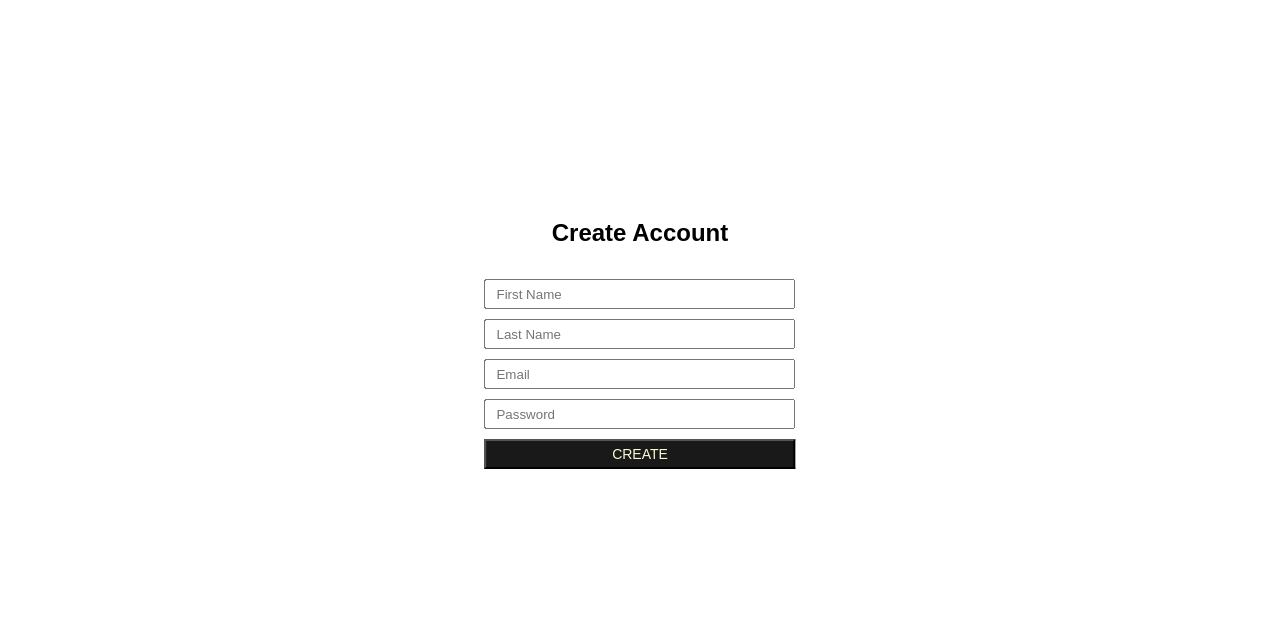
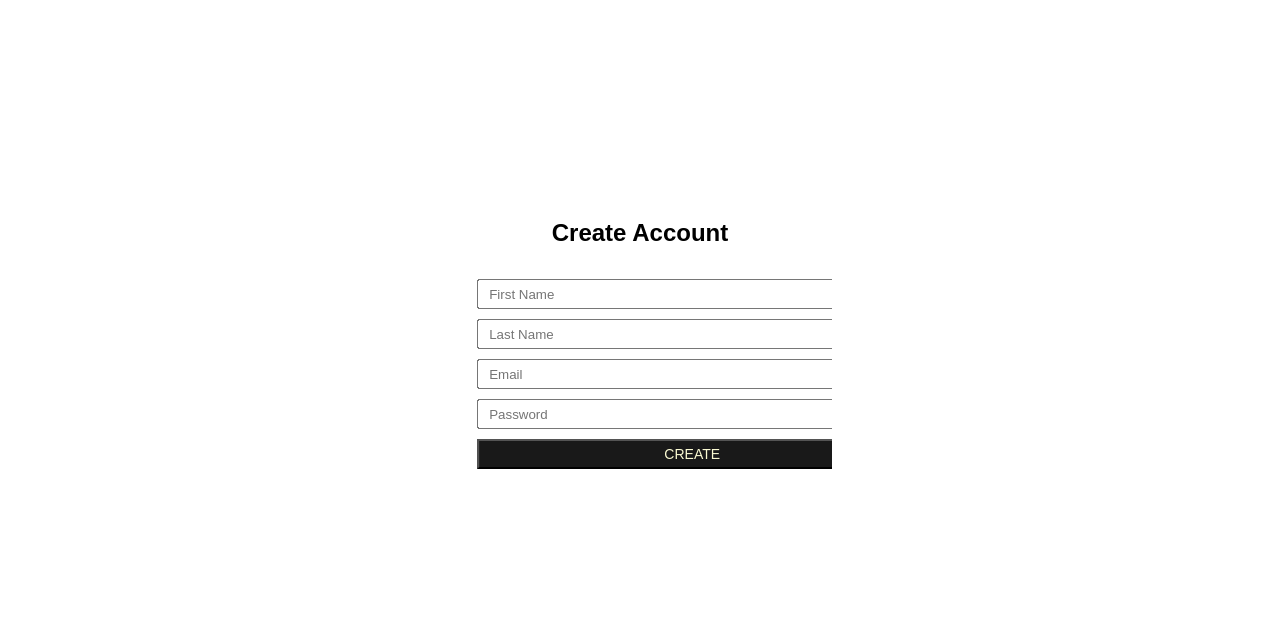
Before and after one commit to Novixous/Novixous.github.io, a plain HTML site: page SignUpForm.html in a window 1280 px wide. Shown: the part 161-800 px from the top of the page. Drawn offline with Linux system fonts and the light colour scheme.

Commit message:
Revert "a"
This reverts commit 45d3007372de3b44766b4450072dbd6fdbf18aaf.

```diff
--- a/style.css
+++ b/style.css
@@ -1525,6 +1525,7 @@ body {
     top: 50%;
     left: 50%;
     transform: translate(-50%, -50%);
+    margin: 10px 10px;
     margin-top: 30px;
     width: 90%;
 }
@@ -1534,7 +1535,7 @@ body {
 #sign_up_container input[type=submit] {
     display: block;
     margin: 0 auto;
-    width: 90%;
+    width: 430px;
     height: 30px;
     padding: 10px;
     border: 0.5px transparent black;
```
